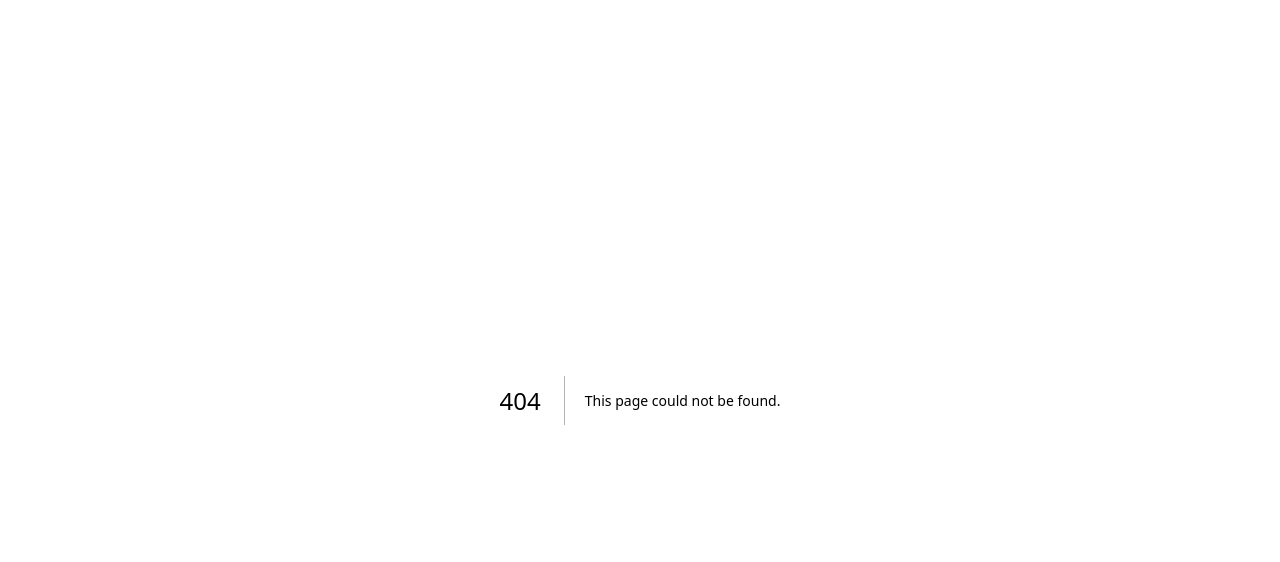
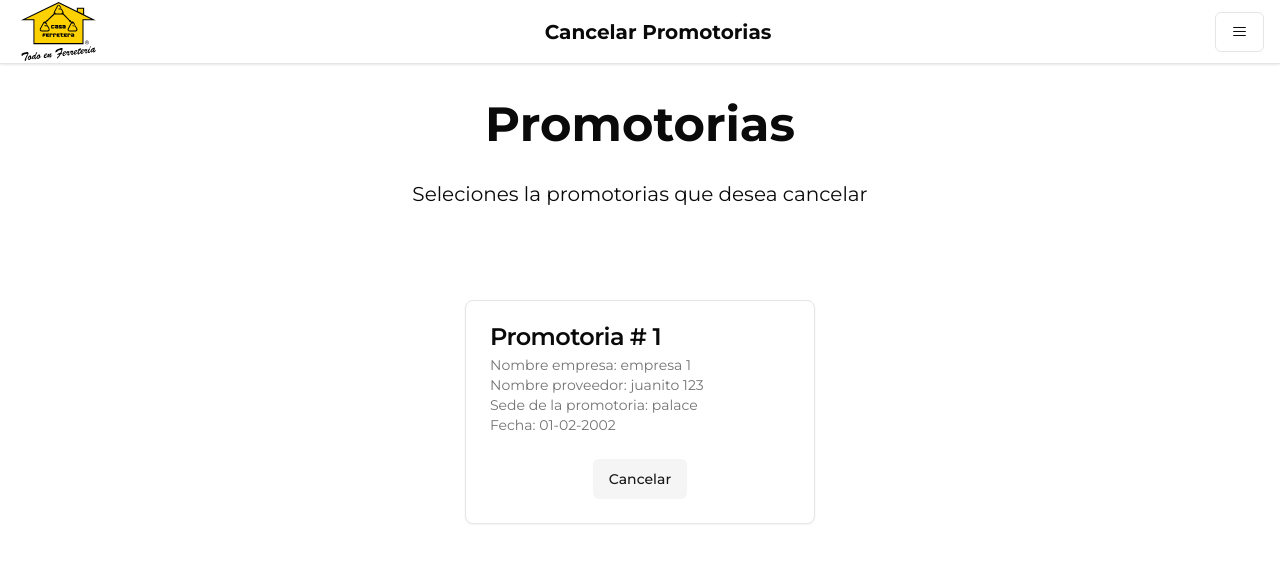
Before and after one commit to JeronimoGg/Casa-Ferretera, a Next.js app in the folder client/: page /proveedor/cancel in a window 1280 px wide. Before the commit this address had no page. Shown: the top 562 px of the page. Built offline with nearby package versions, Linux system fonts and the light colour scheme.

Commit message:
cancelpromotorias

```diff
--- /dev/null
+++ b/client/app/(landing)/(profiles)/proveedor/cancel/page.tsx
@@ -0,0 +1,29 @@
+import LayoutProfile from "@/app/(landing)/layout";
+import { CancelPromotorias }  from "@/components/card/cancelPromotorias";
+
+
+const AuxiliarDeMercadeoPage = () => {
+    // El título se define aquí y se pasa a LayoutProfile
+    const titulo = "Cancelar Promotorias";
+
+    return (
+      <LayoutProfile titulo={titulo}>
+        <div>
+                  <h2 className="text-center text-5xl font-bold mt-9">Promotorias</h2>
+                  <p className="text-center mt-8 text-xl">Seleciones la promotorias que desea cancelar  </p>
+              </div>
+              <div className="flex flex-row justify-center mt-16">
+                  <CancelPromotorias
+                      numero={"1"}
+                      nombreEmpresa={"empresa 1"}
+                      nombreProveedor={"juanito 123"}
+                      sede={"palace"}
+                      fecha={"01-02-2002"}
+                      link={"/proveedor/formulario"}
+                  />
+              </div>
+      </LayoutProfile>
+    );
+  };
+
+  export default AuxiliarDeMercadeoPage;
--- a/client/app/(landing)/(profiles)/proveedor/page.tsx
+++ b/client/app/(landing)/(profiles)/proveedor/page.tsx
@@ -24,7 +24,7 @@ const ProveedorPage = () => {
                     descripcion={"Cancele una promotoria"}
                     icon={cancel}
                     boton={"Cancelar"}
-                    link={"#"}
+                    link={"/proveedor/cancel"}
                 />
             </div>
         </LayoutProfile>
--- /dev/null
+++ b/client/components/card/cancelPromotorias.tsx
@@ -0,0 +1,41 @@
+import {
+    Card,
+    CardContent,
+    CardDescription,
+    CardFooter,
+    CardHeader,
+    CardTitle,
+} from "@/components/ui/card"
+import { Button } from "@/components/ui/button";
+import Link from "next/link";
+import Image from 'next/image'
+export const CancelPromotorias   = ({ numero, nombreEmpresa, nombreProveedor,  sede, fecha, link}: {
+    numero: string;
+    nombreEmpresa: string;
+    nombreProveedor: string;
+    sede: string;
+    fecha: string;
+    link: string;
+}) => {
+    return(
+        <Card className="w-[350px] m-7">
+
+            <CardHeader>
+                <CardTitle>Promotoria # {numero}</CardTitle>
+                <CardDescription>
+                    <ul>
+                        <li>Nombre empresa: {nombreEmpresa}</li>
+                        <li>Nombre proveedor: {nombreProveedor}</li>
+                        <li>Sede de la promotoria: {sede}</li>
+                        <li>Fecha: {fecha}</li>
+                    </ul>
+                </CardDescription>
+            </CardHeader>
+            <CardFooter className="flex flex-col items-center">
+                <Button className="hover:bg-gray-200" variant="secondary">
+                    <Link href={link}>Cancelar</Link>
+                </Button>
+            </CardFooter>
+        </Card>
+    )
+}
```
Also changed, not shown: 1 other file (tests, documents, lock files or other folders).
